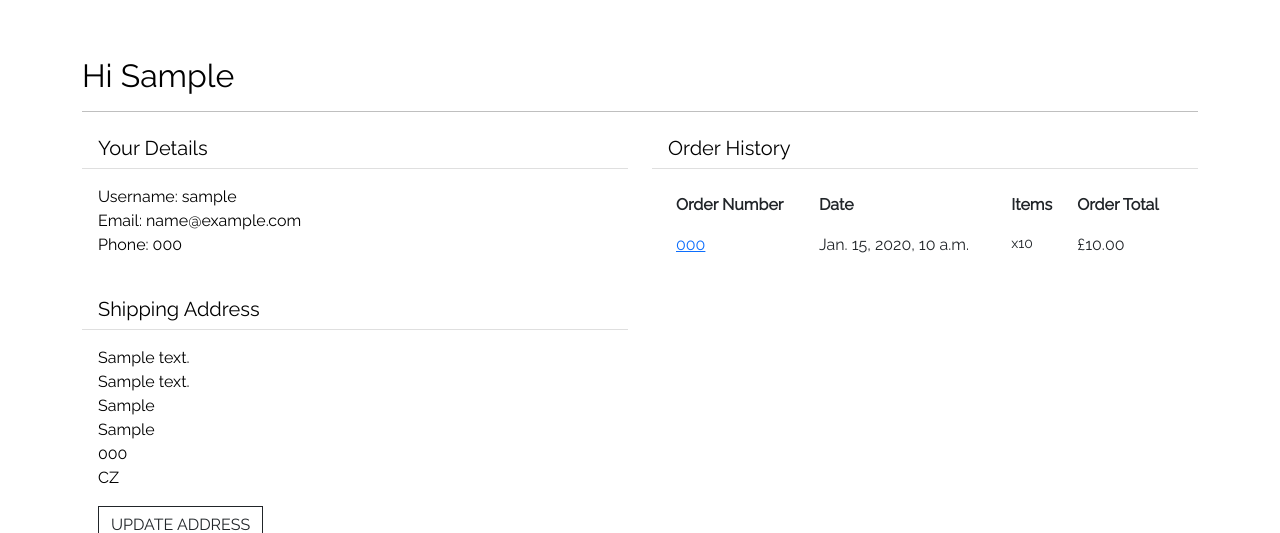
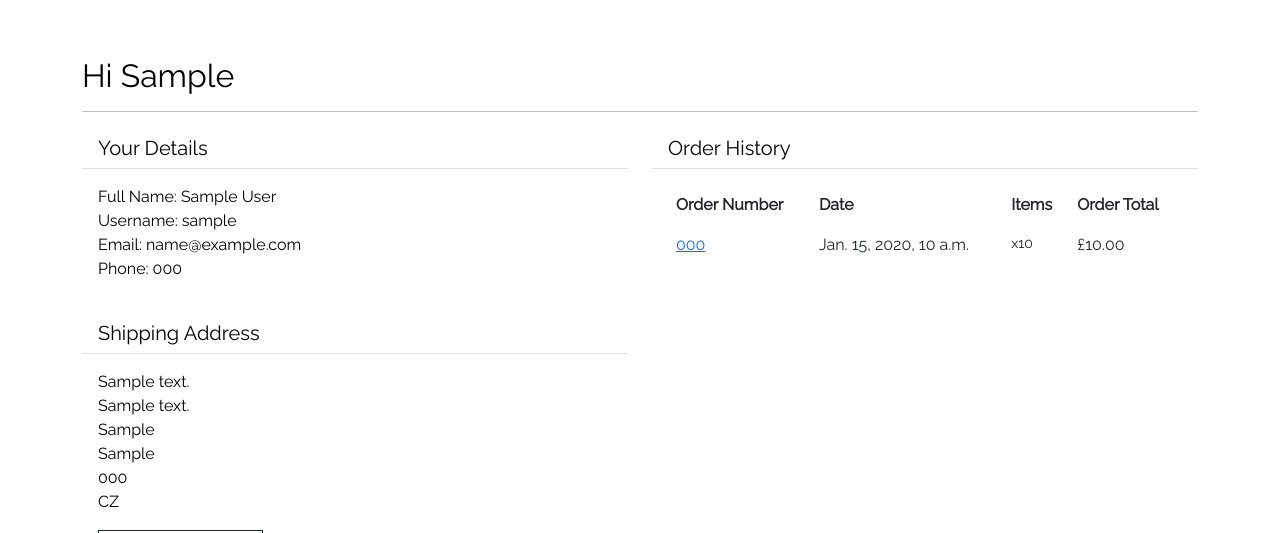
Before and after one commit to Danbob81/art-shop, a Django app: page /profile/ in a window 1280 px wide. Shown: the part 245-778 px from the top of the page. Run offline with Django 3.2, Linux system fonts and the light colour scheme; a user stored in the database is signed in; data comes from the database, SQL or seed files in the repository; tables that the repository leaves empty hold one stand-in row (values such as "Sample post"); some libraries are stand-ins or nearby versions; some web fonts are replaced.

Commit message:
add users full name to profile page

```diff
--- a/profiles/templates/profiles/profile.html
+++ b/profiles/templates/profiles/profile.html
@@ -36,6 +36,7 @@
                     <div class="card-body">
                         <div class="col">
                             <p>
+                                Full Name: {{ user.first_name }} {{ user.last_name }} <br>
                                 Username: {{ user.username }}<br>
                                 Email: {{ user.email }}<br>
                                 Phone: {{ profile.default_phone_number }}
```
